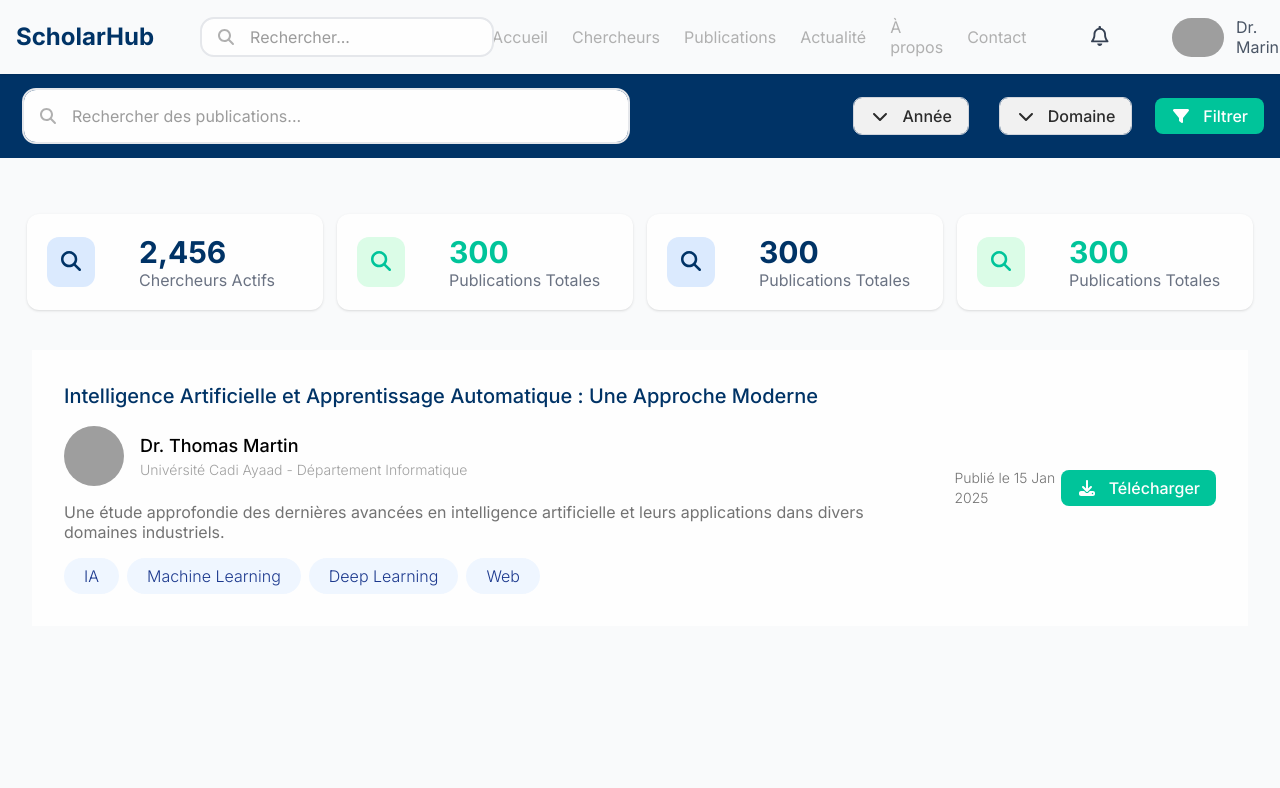
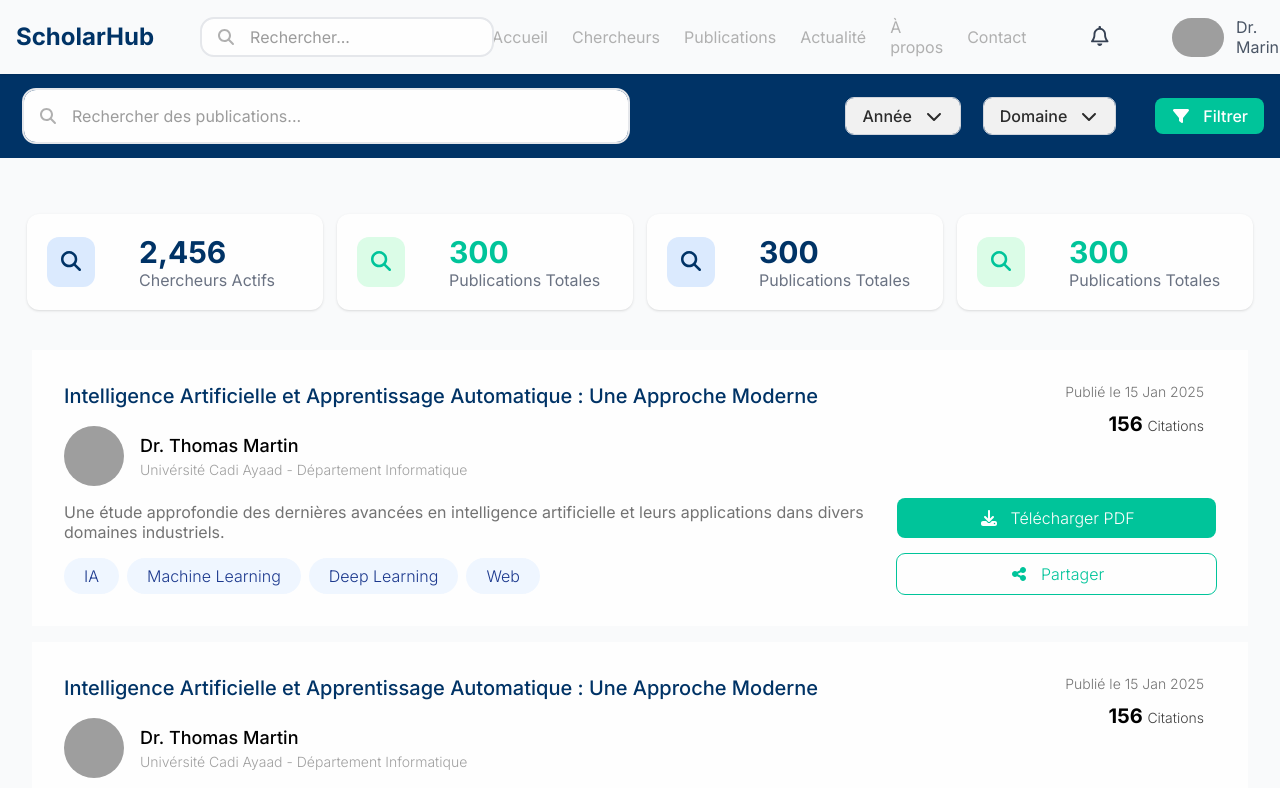
Before and after one commit to Ouassim721/Portail-de-gestion-des-profils-chercheurs, a React (Vite) app in the folder portail-chercheurs-frontend/: page /Publications in a window 1280 px wide. Shown: the top 788 px of the page. Built offline with nearby package versions, Linux system fonts and the light colour scheme; grey boxes are pictures that could not be loaded.

Commit message:
la page Publications

```diff
--- a/portail-chercheurs-frontend/src/components/Button.jsx
+++ b/portail-chercheurs-frontend/src/components/Button.jsx
@@ -6,19 +6,22 @@ const Button = ({
   type = "button",
   variant = "primary",
   icon = null, // Icône facultative
+  iconPosition = "left", // corrigé
   className = "",
 }) => {
   // Définition des styles selon le variant
   const baseStyles =
-    "flex items-center gap-3 px-4 py-2 rounded-lg font-medium transition duration-300 ease-in-out cursor-pointer";
+    "flex items-center gap-3 px-4 py-2 rounded-lg font-medium transition duration-300 ease-in-out cursor-pointer justify-center";
 
   const variantStyles = {
     primary:
       "bg-[var(--color-primary)] text-[var(--color-white)] hover:bg-blue-900",
     secondary:
       "bg-[var(--color-secondary)] text-[var(--color-white)] hover:bg-emerald-400",
+    secondaryoutline:
+      "bg-transparent text-[var(--color-secondary)] outline outline-[var(--color-secondary)] hover:bg-[var(--color-secondary)] hover:text-[var(--color-white)]",
     neutral:
-      "bg-[var(--color-bg-secondary)] text-[var(--color-text-primary)] hover:bg-neutral-200 outline outline-gray-300 ",
+      "bg-[var(--color-bg-secondary)] text-[var(--color-text-primary)] hover:bg-neutral-200 outline outline-gray-300",
   };
 
   return (
@@ -27,10 +30,13 @@ const Button = ({
       onClick={onClick}
       className={`${baseStyles} ${variantStyles[variant]} ${className}`}
     >
-      {/* Utilise FontAwesome pour l'icône */}
-
-      {icon && <FontAwesomeIcon icon={icon} className="w-5 h-5" />}
+      {icon && iconPosition === "left" && (
+        <FontAwesomeIcon icon={icon} className="w-5 h-5" />
+      )}
       {children}
+      {icon && iconPosition === "right" && (
+        <FontAwesomeIcon icon={icon} className="w-5 h-5" />
+      )}
     </button>
   );
 };
--- a/portail-chercheurs-frontend/src/components/DropdownButton.jsx
+++ b/portail-chercheurs-frontend/src/components/DropdownButton.jsx
@@ -8,6 +8,8 @@ const DropdownButton = ({
   children,
   variant = "primary",
   options = [],
+  iconPosition = "left",
+  className = "",
 }) => {
   const [isOpen, setIsOpen] = useState(false);
   const menuRef = useRef(null);
@@ -28,6 +30,8 @@ const DropdownButton = ({
         onClick={() => setIsOpen(!isOpen)}
         icon={icon || faChevronDown}
         variant={variant}
+        iconPosition={iconPosition}
+        className={className}
       >
         {children}
       </Button>
--- a/portail-chercheurs-frontend/src/components/cards/CardPublication.jsx
+++ b/portail-chercheurs-frontend/src/components/cards/CardPublication.jsx
@@ -1,6 +1,6 @@
 import pdp from "../../assets/chercheur-place-holder.jpg";
 import Button from "../Button";
-import { faDownload } from "@fortawesome/free-solid-svg-icons";
+import { faDownload, faShareNodes } from "@fortawesome/free-solid-svg-icons";
 
 const CardPublication = ({
   title = "Intelligence Artificielle et Apprentissage Automatique : Une Approche Moderne",
@@ -13,7 +13,7 @@ const CardPublication = ({
   citations = "156",
 }) => {
   return (
-    <div className="w-full p-4 lg:p-8 bg-[var(--color-white)] flex flex-col lg:flex-row gap-8">
+    <div className="w-full p-4 lg:p-8 bg-[var(--color-white)] flex flex-col lg:flex-row gap-8 mx-auto my-4">
       <div className="flex flex-col gap-4">
         <h2 className="text-lg font-medium text-[var(--color-primary)] md:text-xl">
           {title}
@@ -42,13 +42,34 @@ const CardPublication = ({
           })}
         </div>
       </div>
-      <div className="flex justify-between items-center">
-        <h6 className="font-light text-sm text-neutral-500">
-          Publié le {date}
-        </h6>
-        <Button icon={faDownload} variant="secondary">
-          Télécharger
-        </Button>
+      <div className="flex lg:flex-col justify-between lg:justify- items-center  lg:w-1/3">
+        <div className="lg:flex lg:flex-col lg:gap-2 lg:text-right lg:w-full lg:pr-3">
+          <h6 className="font-light text-sm text-neutral-500">
+            Publié le {date}
+          </h6>
+          <h5 className="hidden lg:block font-bold text-xl">
+            {citations}{" "}
+            <span className="font-light text-neutral-700 text-sm">
+              Citations
+            </span>
+          </h5>
+        </div>
+        <div className="flex lg:flex-col gap-4 lg:w-full">
+          <Button
+            icon={faDownload}
+            variant="secondary"
+            className="font-light! h-10"
+          >
+            Télécharger PDF
+          </Button>
+          <Button
+            icon={faShareNodes}
+            variant="secondaryoutline"
+            className="font-light! h-10"
+          >
+            Partager
+          </Button>
+        </div>
       </div>
     </div>
   );
--- a/portail-chercheurs-frontend/src/index.css
+++ b/portail-chercheurs-frontend/src/index.css
@@ -26,6 +26,10 @@
 }
 body {
   background-color: var(--color-bg) !important;
+}
+body::selection {
+  background-color: var(--color-primary);
+  color: var(--color-white);
 }
 @keyframes stickySlideDown {
   from {
--- a/portail-chercheurs-frontend/src/pages/Publications.jsx
+++ b/portail-chercheurs-frontend/src/pages/Publications.jsx
@@ -1,4 +1,3 @@
-import React from "react";
 import { FontAwesomeIcon } from "@fortawesome/react-fontawesome";
 import { faFilter, faChevronDown } from "@fortawesome/free-solid-svg-icons";
 import { FaFileAlt, FaSearch, FaPlus, FaFilter } from "react-icons/fa";
@@ -7,24 +6,7 @@ import Button from "../components/Button";
 import DropdownButton from "../components/DropdownButton";
 import CardStatPublication from "../components/cards/CardStatPublication";
 import CardPublication from "../components/cards/CardPublication";
-const PublicationsPage = () => {
-  /* const publications = [
-    {
-      id: 1,
-      title: "Les nouvelles méthodes d'IA en médecine",
-      author: "Dr. Marie Dupont",
-      date: "2024-03-15",
-      status: "Publié",
-    },
-    {
-      id: 2,
-      title: "Optimisation des algorithmes quantiques",
-      author: "Prof. Jean Martin",
-      date: "2024-03-12",
-      status: "En révision",
-    },
-  ];*/
-
+const Publications = () => {
   return (
     <div className="min-h-screen ">
       <div className="w-full bg-[var(--color-primary)] flex flex-col lg:flex-row gap-4 items-center p-4">
@@ -34,12 +16,13 @@ const PublicationsPage = () => {
             placeHolder="Rechercher des publications..."
           />
         </div>
-        <div className="w-full flex flex-col sm:flex-row gap-4 sm:justify-between items-center">
-          <div className="w-full flex justify-between sm:justify-start lg:justify-end sm:gap-8 px-2">
+        <div className="w-full flex flex-col sm:flex-row gap-8 sm:justify-between items-center">
+          <div className="w-full flex justify-between sm:justify-start lg:justify-end sm:gap-6 px-2">
             <DropdownButton
               icon={faChevronDown}
               children="Année"
               variant="neutral"
+              iconPosition="right"
               options={[
                 {
                   label: "2025",
@@ -63,6 +46,7 @@ const PublicationsPage = () => {
               icon={faChevronDown}
               children="Domaine"
               variant="neutral"
+              iconPosition="right"
               options={[
                 {
                   label: "IA",
@@ -102,6 +86,9 @@ const PublicationsPage = () => {
         <section>
           <div>
             <CardPublication />
+            <CardPublication />
+            <CardPublication />
+            <CardPublication />
           </div>
         </section>
       </main>
@@ -109,4 +96,4 @@ const PublicationsPage = () => {
   );
 };
 
-export default PublicationsPage;
+export default Publications;
```
